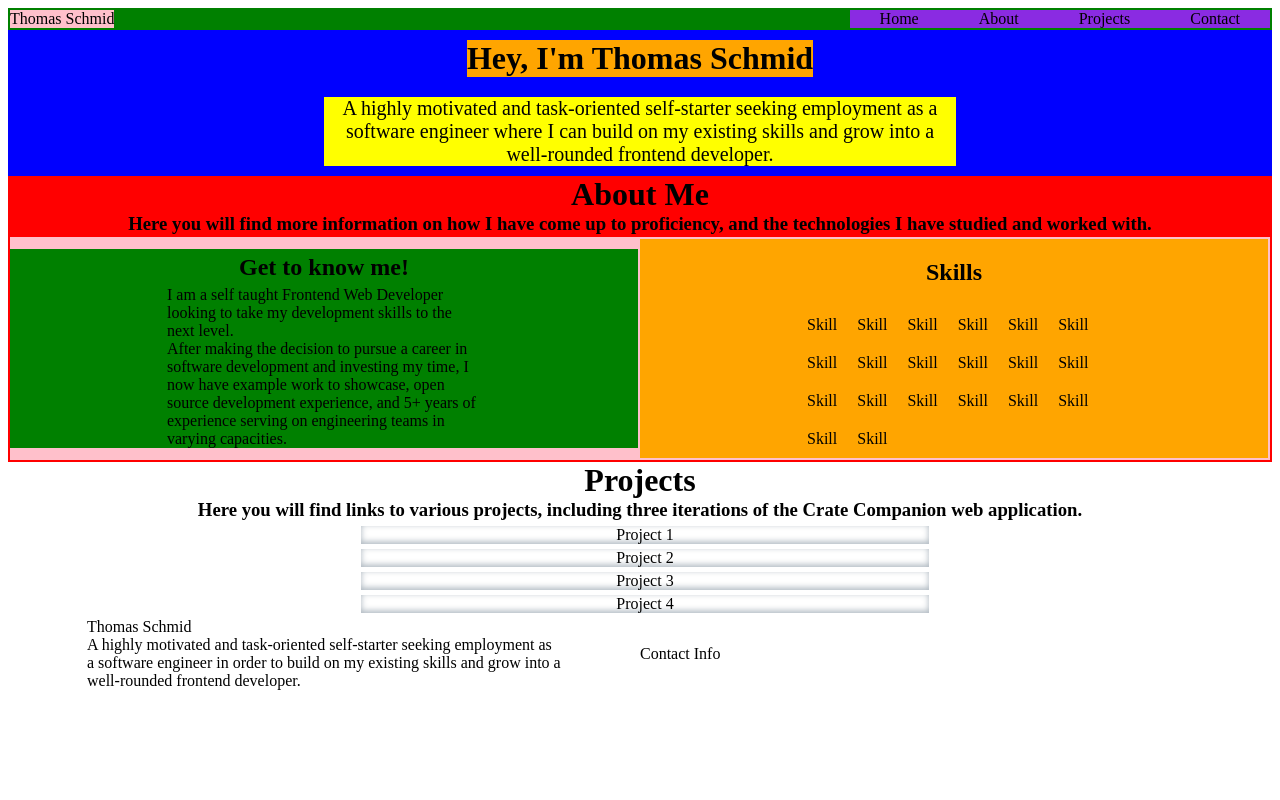
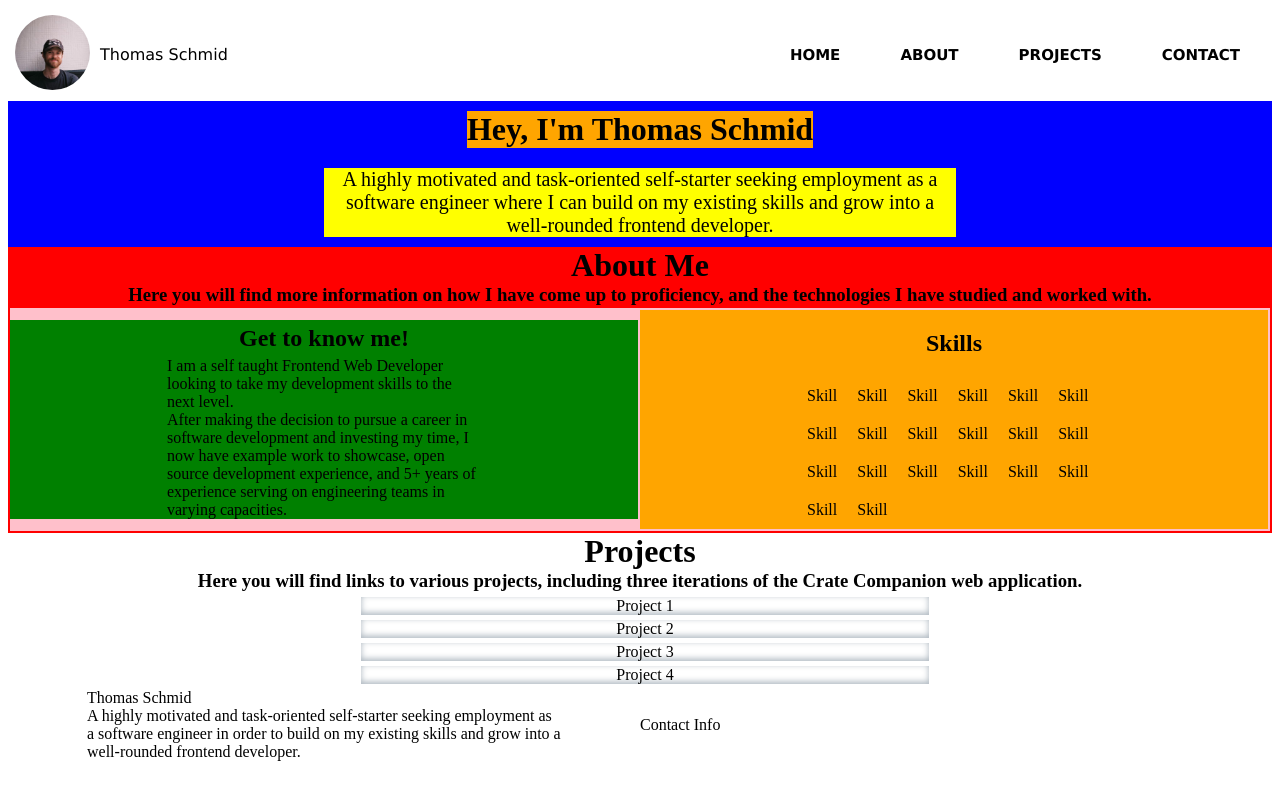
Before and after one commit to TommySchmid/website_portfolio, a Vue app: page / in a window 1280 px wide. Built offline with nearby package versions, Linux system fonts and the light colour scheme.

Commit message:
MenuBar styling

```diff
--- a/src/components/MenuBar.vue
+++ b/src/components/MenuBar.vue
@@ -1,13 +1,18 @@
 <template>
   <div className="menuContainer">
     <div className="pictureContainer">
-      Thomas Schmid
+      <div>
+        <img src="../assets/tschmid.jpg" style="width:75px;height75px;" />
+      </div>
+      <div>
+        Thomas Schmid
+      </div>
     </div>
     <div className="navContainer">
-      <div>Home</div>
-      <div>About</div>
-      <div>Projects</div>
-      <div>Contact</div>
+      <div>HOME</div>
+      <div>ABOUT</div>
+      <div>PROJECTS</div>
+      <div>CONTACT</div>
     </div>
   </div>
 </template>
@@ -18,29 +23,50 @@ export default {
 }
 </script>
 
+<style scoped>
 
-<style scoped>
+img {
+  border-radius: 50%;
+}
 
 .menuContainer {
   display: flex;
   flex-direction: row;
-  background-color: green;
+  position: sticky;
+  top:0;
+  background-color: white;
 }
 
-.pictureContainer{
+.pictureContainer {
+  display: flex;
+  flex-direction: row;
+  align-items: center;
   margin: 2px;
-  background-color: pink;
 }
+
+.pictureContainer div {
+  margin: 5px;
+  font-family: "Verdana";
+}
+
 
 .navContainer {
   display: flex;
   flex-direction: row;
+  align-items: center;
   margin: 2px 2px 2px auto;
-  background-color: blueviolet;
 }
 
 .navContainer div {
   margin: 0px 30px;
+  font-family: "Verdana";
+  font-weight: bold;
+  font-size: 15px;
+  transition: 0.3s;
+}
+
+.navContainer div:hover {
+  color: rgb(0, 180, 0);
 }
 
 </style>
```
Also changed, not shown: src/assets/logo.png (deleted), src/assets/tschmid.jpg (added).
